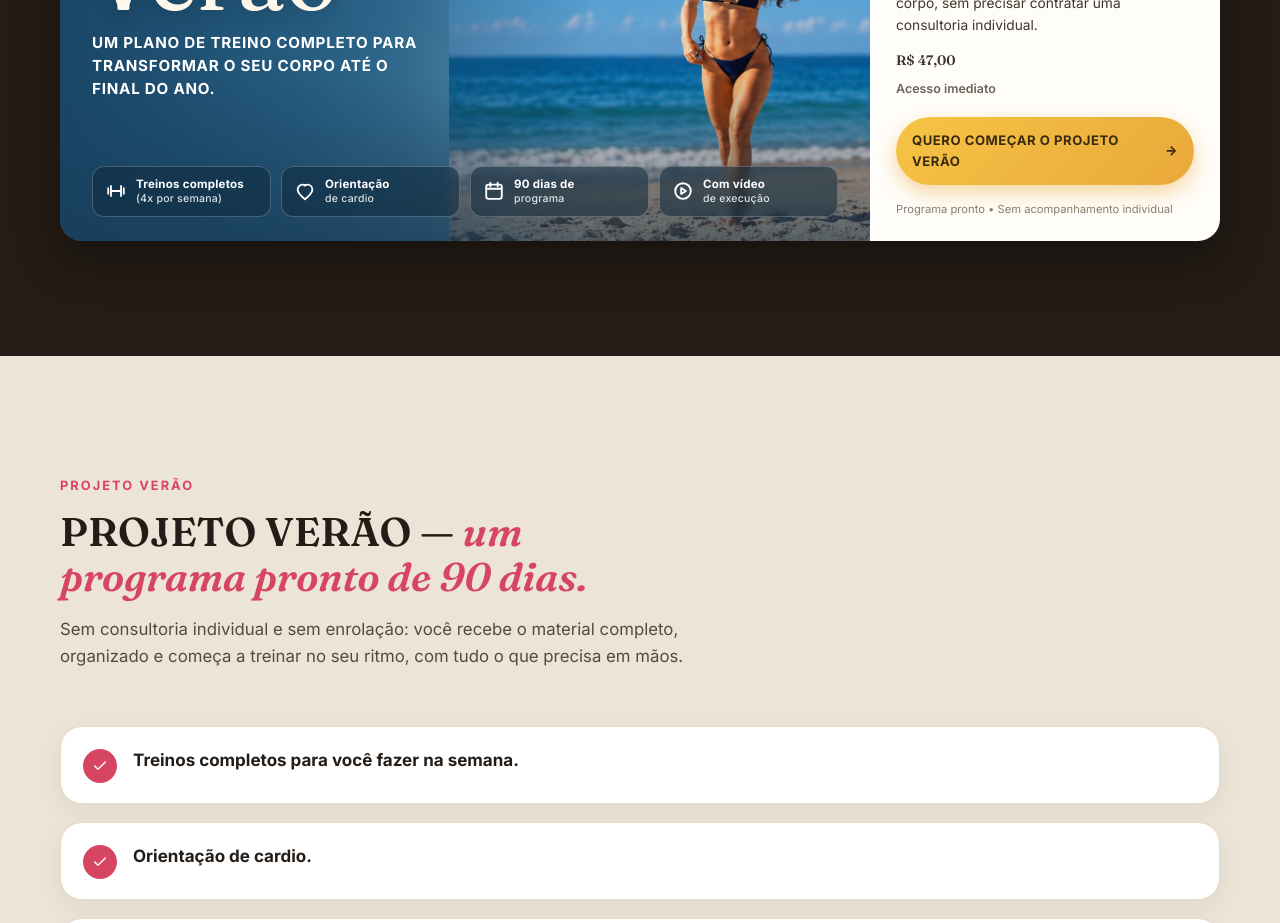
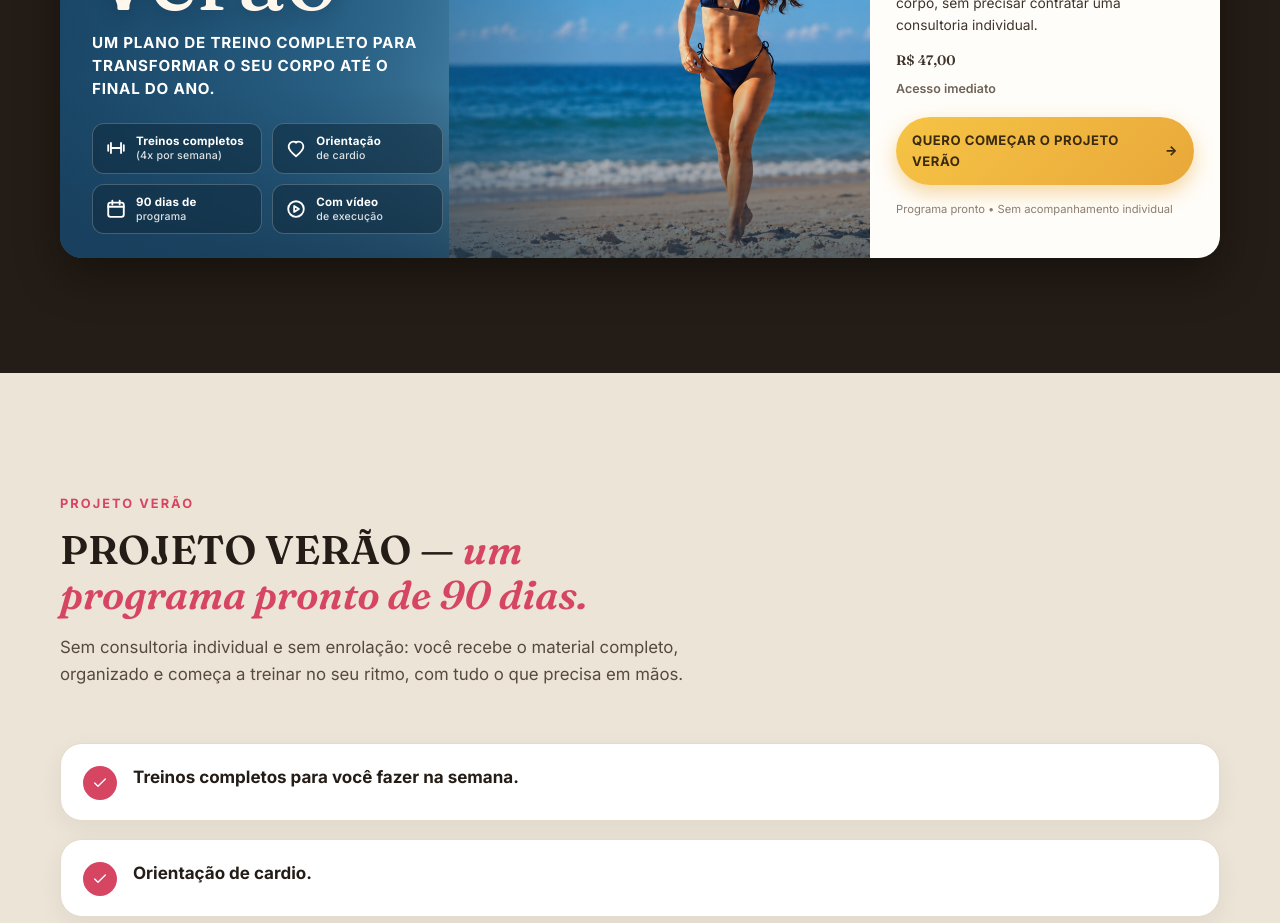
Before and after one commit to contatofenixads/rita-guerra-personal, a React (Vite) app: page / in a window 1280 px wide. Shown: the part 7840-8763 px from the top of the page. Built offline with nearby package versions, Linux system fonts and the light colour scheme; no server answers; the database is empty; a web font is replaced by a local one.

Commit message:
chore: publish workspace changes

```diff
--- a/src/style.css
+++ b/src/style.css
@@ -2885,6 +2885,15 @@ section[id] {
   opacity: 0.85;
 }
 
+/* desktop: cards confinados à zona do gradiente (esquerda) para não
+   cobrirem a Rita na faixa da fotografia — ela aparece do rosto aos pés */
+@media (min-width: 901px) {
+  .verao-banner-beneficios {
+    max-width: 47%;
+    grid-template-columns: repeat(2, 1fr);
+  }
+}
+
 /* ---------- painel de oferta ---------- */
 
 .verao-banner-panel {
```
Also changed, not shown: 4 other files (tests, documents, lock files or other folders).
